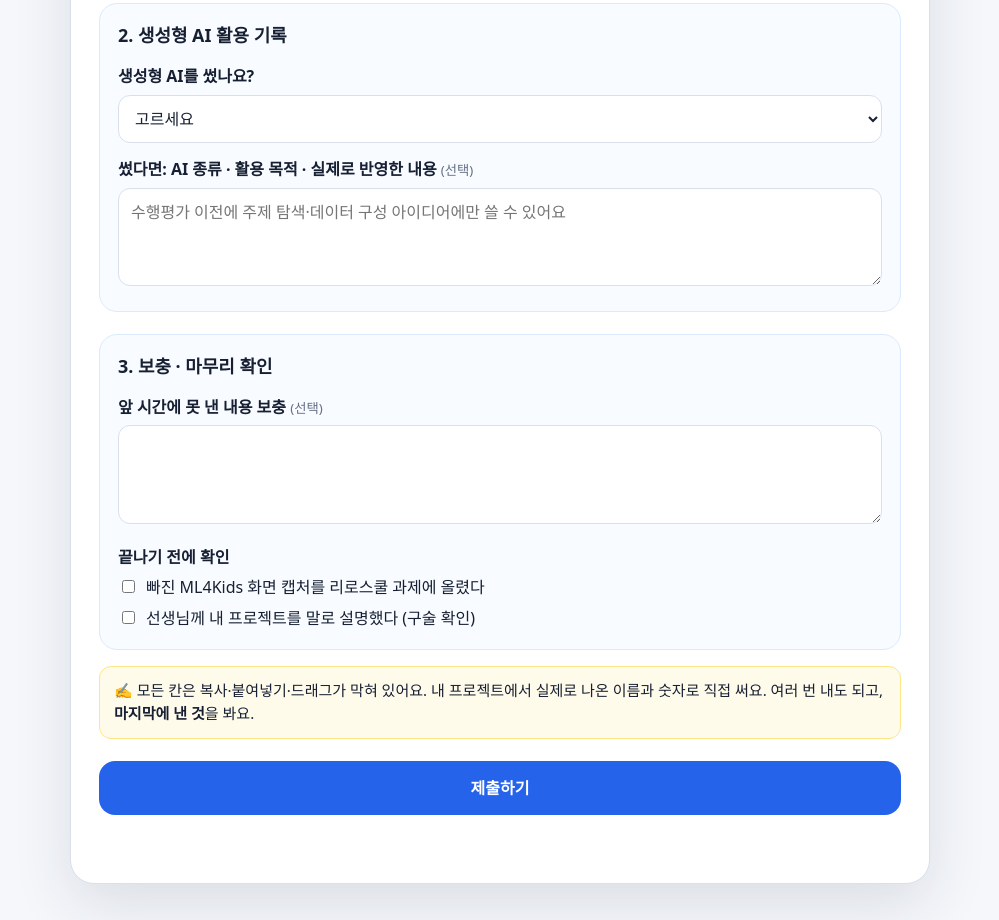
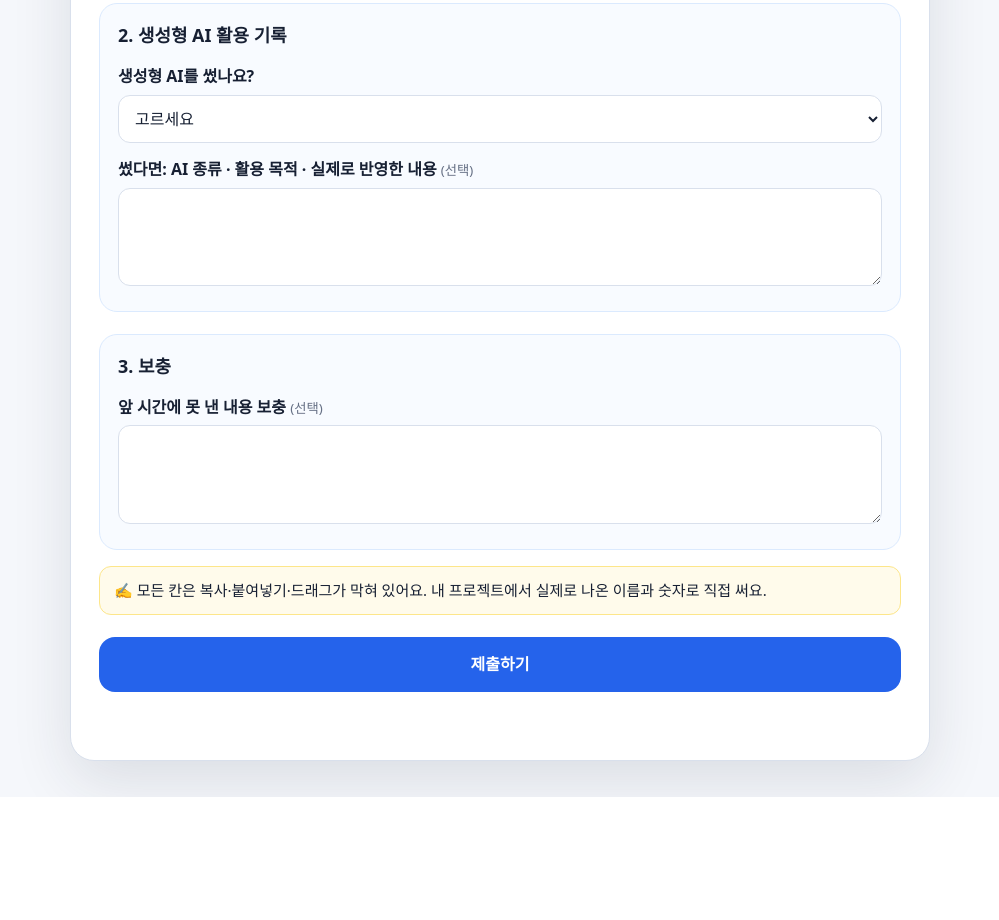
Before and after one commit to sweet1203/aiquiz26, a plain HTML site: page forms/ai-291-project-3.html in a window 1280 px wide. Shown: the part 706-1626 px from the top of the page, without its empty margins (140-1139 px from the left). After the commit the page ends 1503 px from the top, so only its background shows below. Drawn offline with Linux system fonts and the light colour scheme.

Commit message:
활동지 ①②③: 다시 제출 안내·마무리 체크·AI 칸 예시 문구 삭제
Co-Authored-By: Claude Opus 5.5 <noreply@anthropic.com>

```diff
--- a/forms/ai-291-project-3.html
+++ b/forms/ai-291-project-3.html
@@ -76,7 +76,7 @@
         <input type="hidden" name="userAgent" id="userAgent" value="">
         <input type="hidden" name="question1" value="③ 1. 한계와 사회적 영향 — 내 사진·모델을 근거로 5문장 이상"><input type="hidden" name="answer1" id="answer1" value="">
 <input type="hidden" name="question2" value="③ 2. 생성형 AI 활용 기록 — 생성형 AI를 썼나요? · 썼다면: AI 종류 · 활용 목적 · 실제로 반영한 내용"><input type="hidden" name="answer2" id="answer2" value="">
-<input type="hidden" name="question3" value="③ 3. 보충 · 마무리 확인 — 앞 시간에 못 낸 내용 보충 · 끝나기 전에 확인"><input type="hidden" name="answer3" id="answer3" value="">
+<input type="hidden" name="question3" value="③ 3. 보충 — 앞 시간에 못 낸 내용 보충"><input type="hidden" name="answer3" id="answer3" value="">
         <div class="row">
           <div><label for="className">반</label>
             <select id="className" name="className" required>
@@ -89,10 +89,10 @@
         <p class="hint">학번을 쓰면 이 기기에 임시 저장된 내 답이 있으면 다시 채워져요. 공용 컴퓨터에서는 제출 뒤 창을 닫아 주세요.</p>
         <div id="blocks">
 <section class="qb" data-q="1"><h2>1. 한계와 사회적 영향</h2><div class="fld"><label>내 사진·모델을 근거로 5문장 이상</label><textarea data-k="q1.impact" data-label="내 사진·모델을 근거로 5문장 이상" data-np="1" placeholder="데이터 편향, 특정 환경에서 성능이 떨어지는 점, 잘못 분류했을 때의 피해, 공정성, 개인정보 등. 내 숫자와 내 사진을 근거로 써요." rows="6" data-req=1 data-sent=1></textarea><div class="cnt" data-for="q1.impact"></div></div></section>
-<section class="qb" data-q="2"><h2>2. 생성형 AI 활용 기록</h2><div class="fld"><label>생성형 AI를 썼나요?</label><select data-k="q2.ai" data-label="생성형 AI를 썼나요?" data-req=1><option value="">고르세요</option><option>사용하지 않음</option><option>사용함</option></select></div><div class="fld"><label>썼다면: AI 종류 · 활용 목적 · 실제로 반영한 내용 <small>(선택)</small></label><textarea data-k="q2.aiwhat" data-label="썼다면: AI 종류 · 활용 목적 · 실제로 반영한 내용" data-np="1" placeholder="수행평가 이전에 주제 탐색·데이터 구성 아이디어에만 쓸 수 있어요" rows="3"></textarea></div></section>
-<section class="qb" data-q="3"><h2>3. 보충 · 마무리 확인</h2><div class="fld"><label>앞 시간에 못 낸 내용 보충 <small>(선택)</small></label><textarea data-k="q3.more" data-label="앞 시간에 못 낸 내용 보충" data-np="1" placeholder="" rows="3"></textarea></div><div class="fld"><label>끝나기 전에 확인</label><div class="cks" data-k="q3.done" data-label="끝나기 전에 확인"><label class="ck"><input type="checkbox" value="빠진 ML4Kids 화면 캡처를 리로스쿨 과제에 올렸다"> 빠진 ML4Kids 화면 캡처를 리로스쿨 과제에 올렸다</label><label class="ck"><input type="checkbox" value="선생님께 내 프로젝트를 말로 설명했다 (구술 확인)"> 선생님께 내 프로젝트를 말로 설명했다 (구술 확인)</label></div></div></section>
+<section class="qb" data-q="2"><h2>2. 생성형 AI 활용 기록</h2><div class="fld"><label>생성형 AI를 썼나요?</label><select data-k="q2.ai" data-label="생성형 AI를 썼나요?" data-req=1><option value="">고르세요</option><option>사용하지 않음</option><option>사용함</option></select></div><div class="fld"><label>썼다면: AI 종류 · 활용 목적 · 실제로 반영한 내용 <small>(선택)</small></label><textarea data-k="q2.aiwhat" data-label="썼다면: AI 종류 · 활용 목적 · 실제로 반영한 내용" data-np="1" placeholder="" rows="3"></textarea></div></section>
+<section class="qb" data-q="3"><h2>3. 보충</h2><div class="fld"><label>앞 시간에 못 낸 내용 보충 <small>(선택)</small></label><textarea data-k="q3.more" data-label="앞 시간에 못 낸 내용 보충" data-np="1" placeholder="" rows="3"></textarea></div></section>
         </div>
-        <p class="note">✍️ 모든 칸은 복사·붙여넣기·드래그가 막혀 있어요. 내 프로젝트에서 실제로 나온 이름과 숫자로 직접 써요. 여러 번 내도 되고, <b>마지막에 낸 것</b>을 봐요.</p>
+        <p class="note">✍️ 모든 칸은 복사·붙여넣기·드래그가 막혀 있어요. 내 프로젝트에서 실제로 나온 이름과 숫자로 직접 써요.</p>
         <button type="submit">제출하기</button>
       </form>
       <div id="toast" class="toast" aria-live="polite"></div>
@@ -303,7 +303,7 @@
       document.getElementById('userAgent').value = navigator.userAgent;
       save();
       form.submit();
-      say('제출했어요 (' + new Date().toLocaleTimeString('ko-KR') + '). 고칠 것이 있으면 고쳐서 다시 제출해도 돼요.', true);
+      say('제출했어요 (' + new Date().toLocaleTimeString('ko-KR') + ').', true);
     });
   })();
   </script>
```
Also changed, not shown: forms/ai-271-project-1.html (+3 -3 lines), forms/ai-281-project-2.html (+4 -4 lines).
